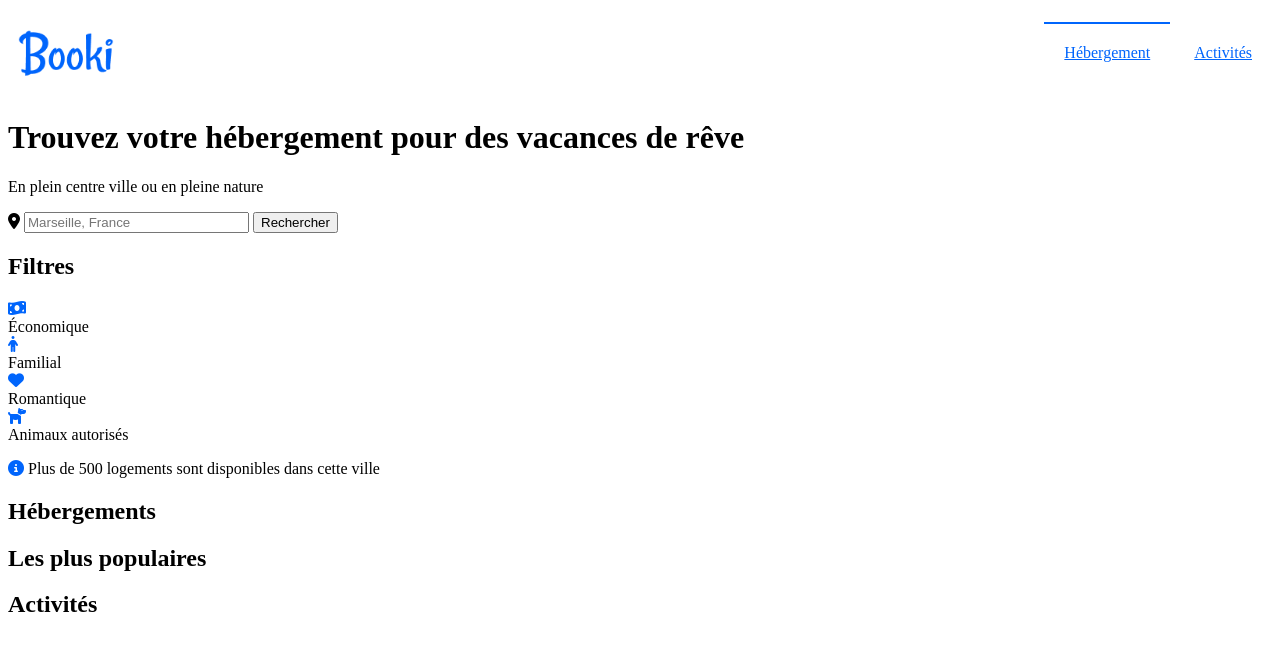
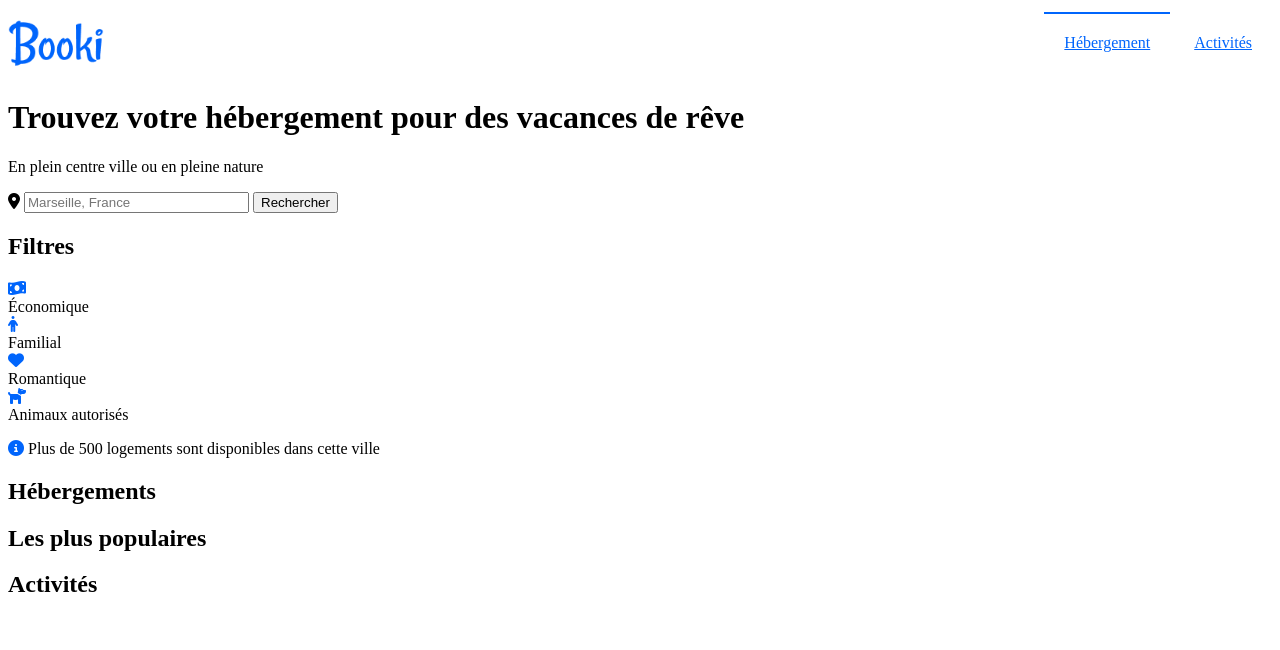
Before and after one commit to JeremyPromsy/Booki, a plain HTML site: page index.html in a window 1280 px wide. Drawn offline with Linux system fonts and the light colour scheme; a web font is replaced by a local one.

Commit message:
CSS Changement

```diff
--- a/style.css
+++ b/style.css
@@ -22,13 +22,11 @@
 .header {
   display: grid;
   align-items: center;
-  max-width: 1440px;
   margin: auto;
 }
 
 .BookiLogo {
   grid-area: logo;
-  padding: 10px;
   height: 70px;
 }
 
@@ -41,18 +39,14 @@
   text-align: center;
 }
 
-.headerHostActButton[data-active=true] {
-  border-top: 2px solid #0065FC;
-}
-
 .a {
-color: none;
-text-decoration: none;
-background-color: transparent;
+  color: none;
+  text-decoration: none;
+  background-color: transparent;
 }
 
 .a:hover {
-  border-top: 3px solid #0065FC;
+    border-top: 3px solid #0065FC;
 }
 
 a:-webkit-any-link {
@@ -60,3 +54,7 @@ a:-webkit-any-link {
   cursor: pointer;
   text-decoration: underline;
 }
+
+.headerHostActButton[data-active=true] {
+  border-top: 2px solid #0065FC;
+}
```
